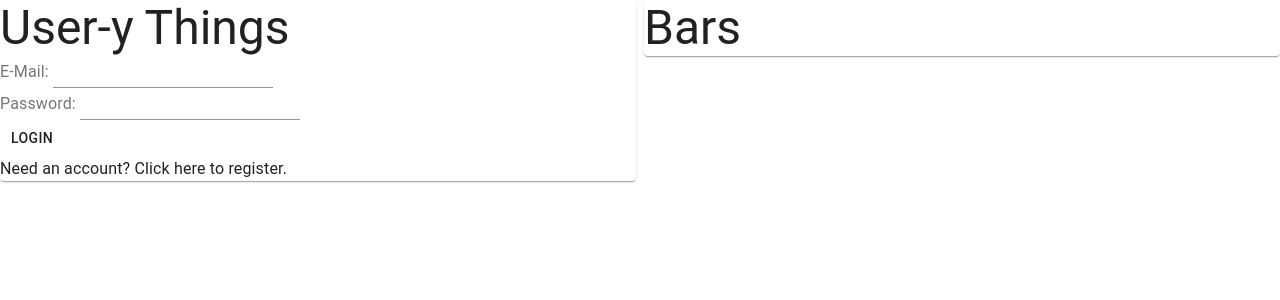
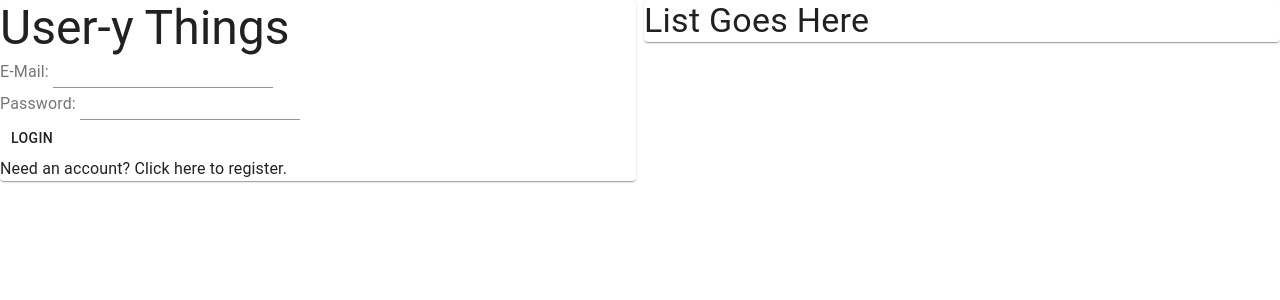
Before and after one commit to DarbyBohnWulf/media-feedr-react, a React (Create React App) app: page / in a window 1280 px wide. Shown: the top 300 px of the page. Built offline with nearby package versions, Linux system fonts and the light colour scheme.

Commit message:
added components for user and movie info

```diff
--- a/src/App.jsx
+++ b/src/App.jsx
@@ -5,6 +5,8 @@ import Paper from '@material-ui/core/Paper';
 import Typography from '@material-ui/core/Typography';
 
 import LoginForm from './LoginForm';
+import UserContainer from './UserContainer';
+import MovieContainer from './MovieContainer';
 
 class App extends React.Component {
   constructor(props) {
@@ -58,7 +60,7 @@ class App extends React.Component {
 
   render() {
     const userStuff = this.state.loggedIn
-      ? <Typography>Welcome, {this.state.currentUser.username} </Typography>
+      ? <UserContainer currentUser={this.state.currentUser} />
       : <LoginForm
           apiUrl={this.state.apiUrl}
           login={this.login}
@@ -77,7 +79,7 @@ class App extends React.Component {
         </Grid>
         <Grid item xs={6} >
           <Paper>
-            <Typography variant='h3' >Bars</Typography>
+            <MovieContainer loggedIn={this.state.loggedIn} />
           </Paper>
         </Grid>
       </Grid>
--- /dev/null
+++ b/src/MovieContainer.jsx
@@ -0,0 +1,24 @@
+import React from 'react';
+import Grid from '@material-ui/core/Grid';
+import Typography from '@material-ui/core/Typography';
+
+class MovieContainer extends React.Component {
+  constructor(props) {
+    super(props);
+    this.state = {
+      movies: [],
+    }
+  }
+
+  render() {
+    return (
+      <Grid
+        container
+        item >
+        <Typography variant='h4' >List Goes Here</Typography>
+      </Grid>
+    )
+  }
+}
+
+export default MovieContainer;
--- /dev/null
+++ b/src/UserContainer.jsx
@@ -0,0 +1,20 @@
+import React from 'react';
+import Typography from '@material-ui/core/Typography';
+
+class UserContainer extends React.Component {
+  constructor(props) {
+    super(props);
+    this.state = {
+      currentUser: {},
+      searching: false
+    }
+  }
+
+  render() {
+    return (
+      <Typography>Welcome, {this.state.currentUser.username} </Typography>
+    )
+  }
+}
+
+export default UserContainer;
```
